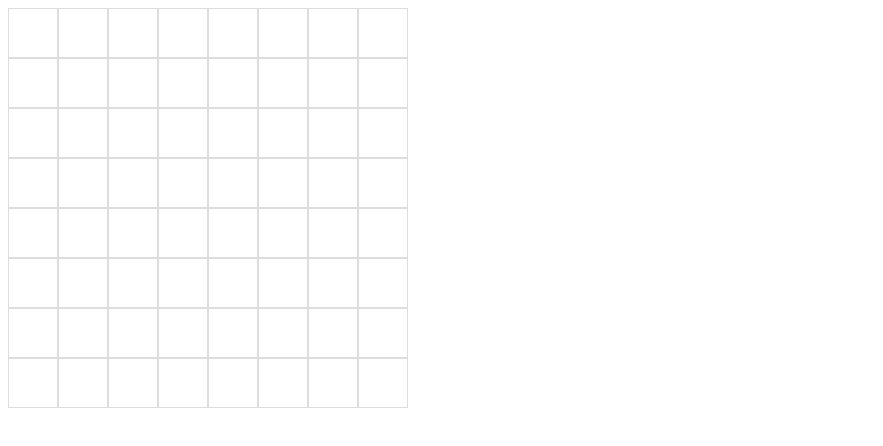
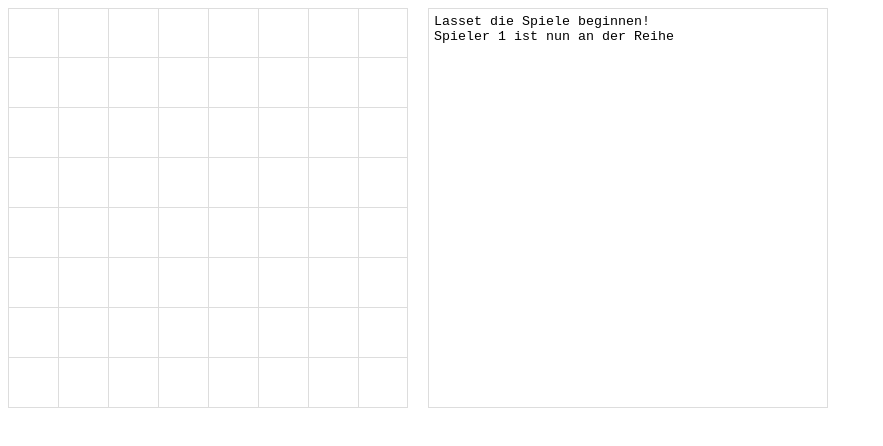
Before and after one commit to antiformatiker/steine-stapeln, a plain HTML site: page index.html in a window 1280 px wide. Shown: the whole page, without its empty margins (0-883 px from the left). Drawn offline with Linux system fonts and the light colour scheme.

Commit message:
added textarea, states, jsdoc, etc.

```diff
--- a/game.js
+++ b/game.js
@@ -1,35 +1,82 @@
+/* ***** BEGIN LICENSE BLOCK *****
+* MIT License
+*
+* Copyright (c) 2016 antiformatiker
+*
+* Permission is hereby granted, free of charge, to any person obtaining a copy
+* of this software and associated documentation files (the "Software"), to deal
+* in the Software without restriction, including without limitation the rights
+* to use, copy, modify, merge, publish, distribute, sublicense, and/or sell
+* copies of the Software, and to permit persons to whom the Software is
+* furnished to do so, subject to the following conditions:
+*
+* The above copyright notice and this permission notice shall be included in all
+* copies or substantial portions of the Software.
+*
+* THE SOFTWARE IS PROVIDED "AS IS", WITHOUT WARRANTY OF ANY KIND, EXPRESS OR
+* IMPLIED, INCLUDING BUT NOT LIMITED TO THE WARRANTIES OF MERCHANTABILITY,
+* FITNESS FOR A PARTICULAR PURPOSE AND NONINFRINGEMENT. IN NO EVENT SHALL THE
+* AUTHORS OR COPYRIGHT HOLDERS BE LIABLE FOR ANY CLAIM, DAMAGES OR OTHER
+* LIABILITY, WHETHER IN AN ACTION OF CONTRACT, TORT OR OTHERWISE, ARISING FROM,
+* OUT OF OR IN CONNECTION WITH THE SOFTWARE OR THE USE OR OTHER DEALINGS IN THE
+* SOFTWARE.
+*
+*
+* ***** END LICENSE BLOCK ***** */
+
+
+/**
+ * @author antiformatiker <lowbrow.coder@gmail.com>
+ * @version 0.0.1-alpha
+ */
+
 (function (document) {
 
     'use strict';
 
     var Game = (function () {
 
-        var ROWS = 8;
-        var COLUMNS = 8;
-        var PLAYERS = 2;
-        var BOARD = document.getElementById('game-board');
-        var ATTR_DATA_ROW = 'data-row';
-        var ATTR_DATA_COLUMN = 'data-column';
-        var ELEM_DIV = 'div';
+        /** @const {number} */ var ROWS = 8;
+        /** @const {number} */ var COLUMNS = 8;
+        /** @const {number} */ var PLAYERS = 2;
+        /** @const {HTMLDivElement} */ var BOARD = document.getElementById('game-board');
+        /** @const {HTMLTextAreaElement} */ var MSGBOX = document.getElementById('game-msg-box');
 
+        /**
+         * @enum {string}
+         */
+        var AttrDataEnum = Object.freeze({ ROW: 'data-row', COLUMN: 'data-column' });
+
+        /**
+         * @enum {number}
+         */
+        var StateEnum = Object.freeze({ START: 0, PLAYER1: 1, PLAYER2: 2, END: 3 });
+
+        /**
+         * Constructor of game class
+         *
+         * @this {Game}
+         * @constructor
+         */
         function Game() {
-            this.grid = new Array(ROWS);
+            /** @private */ this.state = StateEnum.START;
+            /** @private */ this.grid = new Array(ROWS);
             this.initBoard();
+            this.changeState();
         }
 
+        /**
+         * Initialisation of the game board
+         *
+         * @private
+         * @this {Game}
+         */
         Game.prototype.initBoard = function () {
             for (var i = 0; i < ROWS; i++) {
                 this.grid[i] = new Array(COLUMNS);
-                var row = document.createElement(ELEM_DIV);
-                row.className = 'row';
+                var row = this.createRow();
                 for (var j = 0; j < COLUMNS; j++) {
-                    var cell = document.createElement(ELEM_DIV);
-                    cell.className = 'cell';
-                    cell.setAttribute(ATTR_DATA_ROW, i);
-                    cell.setAttribute(ATTR_DATA_COLUMN, j);
-                    cell.onclick = function (e) {
-                        this.putStoneOn(e.target.getAttribute(ATTR_DATA_ROW), e.target.getAttribute(ATTR_DATA_COLUMN));
-                    }.bind(this);
+                    var cell = this.createCell(i, j);
                     row.appendChild(cell);
                     this.grid[i][j] = cell;
                 }
@@ -37,6 +84,40 @@
             }
         }
 
+        /**
+         * @private
+         * @this {Game}
+         * @return {HTMLDivElement}
+         */
+        Game.prototype.createRow = function () {
+            var row = document.createElement('div');
+            row.className = 'row';
+            return row;
+        }
+
+        /**
+         * @private
+         * @this {Game}
+         * @param {number} rowIndex
+         * @param {number} columnIndex
+         * @return {HTMLDivElement}
+         */
+        Game.prototype.createCell = function (rowIndex, columnIndex) {
+            var cell = document.createElement('div');
+            cell.className = 'cell';
+            cell.setAttribute(AttrDataEnum.ROW, rowIndex);
+            cell.setAttribute(AttrDataEnum.COLUMN, columnIndex);
+            cell.onclick = function (e) {
+                this.putStoneOn(e.target.getAttribute(AttrDataEnum.ROW), e.target.getAttribute(AttrDataEnum.COLUMN));
+                this.changeState();
+            }.bind(this);
+            return cell;
+        }
+
+        /**
+         * @private
+         * @this {Game}
+         */
         Game.prototype.putStoneOn = function (row, column) {
             for (var k = this.grid[row].length - 1; k >= 0; k--) {
                 if (!this.grid[row][k].style.backgroundColor && this.grid[row][k].style.backgroundColor !== 'rgb(255, 0, 0)') {
@@ -46,9 +127,63 @@
             }
         }
 
+        /**
+         * @private
+         * @this {Game}
+         */
+        Game.prototype.changeState = function () {
+            if (this.state === StateEnum.START) {
+                this.setState(StateEnum.PLAYER1);
+                this.writeMsg('Lasset die Spiele beginnen!\nSpieler 1 ist nun an der Reihe');
+                return;
+            }
+            if (this.hasWon()) {
+                this.setState(StateEnum.END);
+                this.writeMsg('Herzlichen Glückwunsch! Das Spiel ist zuende');
+                return;
+            }
+            if (this.state === StateEnum.PLAYER1) {
+                this.setState(StateEnum.PLAYER2);
+                this.writeMsg('Spieler 2 ist nun an der Reihe!');
+                return;
+            }
+            if (this.state === StateEnum.PLAYER2) {
+                this.setState(StateEnum.PLAYER1);
+                this.writeMsg('Spieler 1 ist nun an der Reihe!');
+                return;
+            }
+        }
+
+        /**
+         * @private
+         * @this {Game}
+         */
+        Game.prototype.setState = function (state) {
+            this.state = state;
+        }
+
+        /**
+         * @private
+         * @this {Game}
+         */
+        Game.prototype.hasWon = function () {
+            return false;
+        }
+
+        /**
+         * @private
+         * @this {Game}
+         * @param {string} msg the message which will be displayed in the textarea
+         */
+        Game.prototype.writeMsg = function (msg) {
+            MSGBOX.value += msg + "\n";
+            MSGBOX.scrollTop = MSGBOX.scrollHeight;
+        }
+
         return Game;
+
     })();
 
-    var g = new Game();
+    new Game();
 
 })(document);
--- a/index.html
+++ b/index.html
@@ -7,6 +7,7 @@
 </head>
 <body>
     <div id="game-board"></div>
+    <textarea id="game-msg-box" readonly></textarea>
     <script src="game.js"></script>
 </body>
 </html>
--- a/styles.css
+++ b/styles.css
@@ -7,6 +7,14 @@
     height: 400px;
     display: flex;
     flex-direction: column;
+    float: left;
+    margin: 0 20px 20px 0;
+}
+
+#game-board .row:first-child .cell {
+    border: solid #ddd;
+    border: 1px solid #ddd;
+    border-width: 1px 0 1px 1px;
 }
 
 #game-board .row {
@@ -19,6 +27,25 @@
 #game-board .row .cell {
     width: 50px;
     height: 50px;
-    border: 1px solid #ddd;
+    border: solid #ddd;
+    border-width: 0 0 1px 1px;
     cursor: pointer;
 }
+
+#game-board .row .cell:last-child {
+    border: solid #ddd;
+    border-width: 0 1px 1px 1px;
+}
+
+#game-board .row:first-child .cell:last-child {
+    border: 1px solid #ddd;
+}
+
+#game-msg-box {
+    float: left;
+    padding: 5px;
+    border: 1px solid #ddd;
+    width: 400px;
+    height: 400px;
+    resize: none;
+}
```
